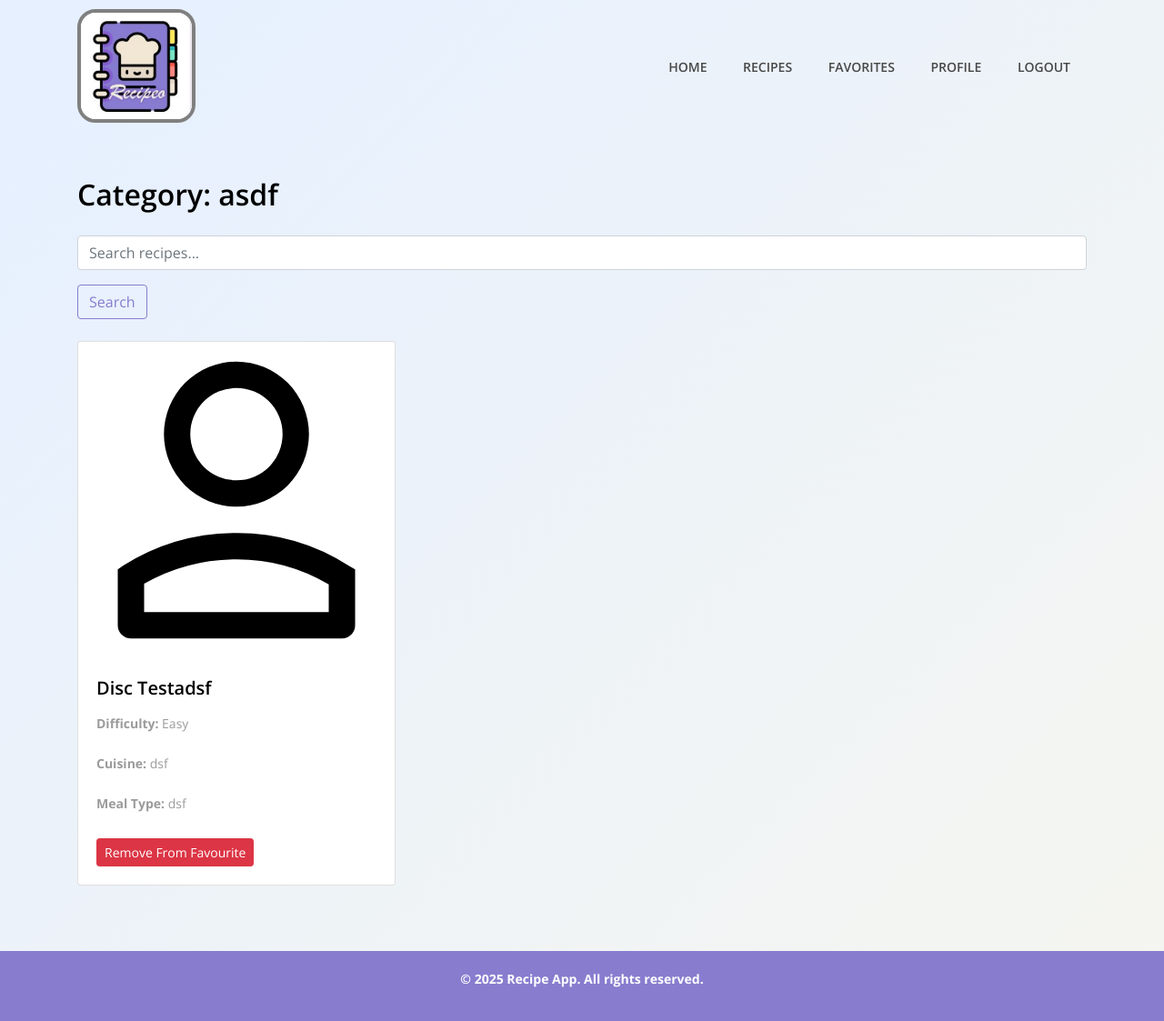
After one commit to engrghulamali/python-flask-app, a Flask app: page /category/1 in a window 1280 px wide. The commit adds this page. Shown: the whole page at 91% size. Run offline with Flask 3, Linux system fonts and the light colour scheme; a user stored in the database is signed in; data comes from the database, SQL or seed files in the repository; both versions use the stored data as it was after the commit; tables that the repository leaves empty hold one stand-in row (values such as "Sample post"); some libraries are stand-ins or nearby versions.

Commit message:
category detail page

```diff
--- a/app.py
+++ b/app.py
@@ -41,14 +41,32 @@ def init_db():
         )
     ''')
 
+    cursor.execute('''
+        CREATE TABLE IF NOT EXISTS favourites (
+            id INTEGER PRIMARY KEY AUTOINCREMENT,
+            user_id INTEGER,
+            recipe_id INTEGER,
+            category_id INTEGER,
+            UNIQUE(user_id, recipe_id),
+            FOREIGN KEY (user_id) REFERENCES users(id),
+            FOREIGN KEY (recipe_id) REFERENCES recipes(id),
+            FOREIGN KEY (category_id) REFERENCES categories(id)
+        )
+    ''')
+
+
     conn.commit()
     conn.close()
+
+@app.context_processor
+def inject_current_page():
+    return dict(current_page=request.endpoint)
 
 
 # Route for Home page (landing page)
 @app.route('/')
 def home():
-    return render_template('index.html')
+    return render_template('index.html', title='Home')
 
 
 # Route for Sign Up page
@@ -68,7 +86,7 @@ def signup():
         conn.close()
         return redirect(url_for('login'))
 
-    return render_template('signup.html')
+    return render_template('signup.html', title='Sign Up')
 
 
 # Route for Login page
@@ -104,9 +122,13 @@ def recipes():
     cursor = conn.cursor()
     cursor.execute("SELECT * FROM recipes WHERE user_id = ?", (session['user_id'],))
     recipes = cursor.fetchall()
+
+    cursor.execute("SELECT * FROM categories ORDER BY name ASC")
+    categories = cursor.fetchall()
+
     conn.close()
     print("Fetched recipes:", recipes)
-    return render_template('recipes.html', recipes=recipes)
+    return render_template('recipes.html', recipes=recipes, categories=categories, title='Recipes')
 
 
 @app.route('/add_recipe', methods=['GET', 'POST'])
@@ -167,14 +189,14 @@ def categories():
     cursor.execute("SELECT * FROM categories ORDER BY name ASC")
     categories = cursor.fetchall()
     conn.close()
-    return render_template('categories.html', categories=categories)
+    return render_template('categories.html', categories=categories, title='Favourites')
 
 @app.route('/profile')
 def profile():
     user = get_user()  # Fetch user details using the function
     if user:
         # If the user exists, pass the data to the template
-        return render_template('profile.html', user=user)
+        return render_template('profile.html', user=user, title='Profile')
     else:
         return redirect(url_for('login'))  # Redirect to login if no user is found
 
@@ -189,6 +211,92 @@ def get_user():
         return user
     return None  # Return None if no user is found
 
+@app.route('/logout')
+def logout():
+    session.clear()
+    return redirect(url_for('home'))
+
+@app.route('/add_favourite', methods=['POST'])
+def add_favourite():
+    if 'user_id' not in session:
+        return redirect(url_for('login'))
+
+    user_id = session['user_id']
+    category_id = request.form.get('category_id')
+    recipe_id = request.form.get('recipe_id')
+
+    conn = sqlite3.connect('users.db')
+    cursor = conn.cursor()
+    try:
+        cursor.execute(
+            "INSERT INTO favourites (user_id, recipe_id, category_id) VALUES (?, ?, ?)",
+            (user_id, recipe_id, category_id)
+        )
+        conn.commit()
+    except sqlite3.IntegrityError:
+        pass  # Already favorited
+    conn.close()
+
+    return redirect(url_for('recipes'))
+
+@app.route('/category/<int:category_id>', methods=['GET'])
+def category_detail(category_id):
+    if 'user_id' not in session:
+        return redirect(url_for('login'))
+
+    search_query = request.args.get('q', '').strip().lower()
+
+    conn = sqlite3.connect('users.db')
+    cursor = conn.cursor()
+
+    cursor.execute("SELECT name FROM categories WHERE id = ?", (category_id,))
+    category = cursor.fetchone()
+
+    if not category:
+        return "Category not found", 404
+
+    if search_query:
+        cursor.execute("""
+            SELECT r.*
+            FROM favourites f
+            JOIN recipes r ON f.recipe_id = r.id
+            WHERE f.category_id = ? AND f.user_id = ? AND LOWER(r.name) LIKE ?
+        """, (category_id, session['user_id'], f'%{search_query}%'))
+    else:
+        cursor.execute("""
+            SELECT r.*
+            FROM favourites f
+            JOIN recipes r ON f.recipe_id = r.id
+            WHERE f.category_id = ? AND f.user_id = ?
+        """, (category_id, session['user_id']))
+
+    recipes = cursor.fetchall()
+    conn.close()
+
+    return render_template('category_detail.html',
+                           category_id=category_id,
+                           category_name=category[0],
+                           recipes=recipes,
+                           search_query=search_query,
+                           title=f"Category: {category[0]}")
+
+
+@app.route('/category/<int:category_id>/remove/<int:recipe_id>', methods=['POST'])
+def remove_recipe_from_category(category_id, recipe_id):
+    if 'user_id' not in session:
+        return redirect(url_for('login'))
+
+    conn = sqlite3.connect('users.db')
+    cursor = conn.cursor()
+
+    cursor.execute("""
+        DELETE FROM favourites
+        WHERE user_id = ? AND category_id = ? AND recipe_id = ?
+    """, (session['user_id'], category_id, recipe_id))
+    conn.commit()
+    conn.close()
+
+    return redirect(url_for('category_detail', category_id=category_id))
 
 # Run the app
 if __name__ == "__main__":
--- a/static/css/custom-style.css
+++ b/static/css/custom-style.css
@@ -1352,6 +1352,18 @@ main {
   border-color: #887CCF; /* Green border on focus */
 }
 
+#categorySearch {
+  font-size: 16px;
+  padding: 10px;
+  border-radius: 30px;
+  border: 1px solid #ccc;
+  transition: border-color 0.3s ease;
+}
+
+#-categorySearch:focus {
+  border-color: #887CCF; /* Green border on focus */
+}
+
 body {
   background: linear-gradient(135deg, #f3f0ff, #e6f0ff, #fef9e7);
   background-size: 300% 300%;
--- a/templates/categories.html
+++ b/templates/categories.html
@@ -13,7 +13,11 @@
 
     <div id="categoryList">
         {% for category in categories %}
-            <div class="category-item">{{ category[1] }}</div>
+            <div class="category-item">
+              <a href="{{ url_for('category_detail', category_id=category[0]) }}">
+                {{ category[1] }}
+              </a>
+            </div>
         {% else %}
             <p>No categories found.</p>
         {% endfor %}
--- /dev/null
+++ b/templates/category_detail.html
@@ -0,0 +1,39 @@
+{% extends 'layout.html' %}
+
+{% block title %}{{ title }}{% endblock %}
+
+{% block content %}
+<div class="container my-5">
+    <h2 class="mb-4">Category: {{ category_name }}</h2>
+
+    <form method="get" action="">
+        <input type="text" name="q" value="{{ search_query }}" class="form-control mb-3" placeholder="Search recipes...">
+        <button type="submit" class="btn btn-outline-primary mb-4">Search</button>
+    </form>
+
+    {% if recipes %}
+        <div class="row">
+            {% for recipe in recipes %}
+                <div class="col-md-4 mb-4">
+                    <div class="card h-100">
+                        {% if recipe[7] %}
+                            <img src="{{ recipe[7] }}" class="card-img-top" alt="Recipe Image">
+                        {% endif %}
+                        <div class="card-body">
+                            <h5 class="card-title">{{ recipe[2] }}</h5>
+                            <p class="card-text"><strong>Difficulty:</strong> {{ recipe[6] }}</p>
+                            <p class="card-text"><strong>Cuisine:</strong> {{ recipe[3] }}</p>
+                            <p class="card-text"><strong>Meal Type:</strong> {{ recipe[4] }}</p>
+                            <form method="POST" action="{{ url_for('remove_recipe_from_category', category_id=category_id, recipe_id=recipe[0]) }}">
+                                <button type="submit" class="btn btn-danger btn-sm mt-2">Remove From Favourite</button>
+                            </form>
+                        </div>
+                    </div>
+                </div>
+            {% endfor %}
+        </div>
+    {% else %}
+        <p>No recipes found in this category.</p>
+    {% endif %}
+</div>
+{% endblock %}
--- a/templates/index.html
+++ b/templates/index.html
@@ -13,7 +13,11 @@
                         <div class="hero-slides-content" data-animation="fadeInUp" data-delay="100ms">
                             <h2>Welcome to the Recipeo App!</h2>
                             <p>xplore tasty recipes and inspire your cooking skills! Whether you want quick meals or special treats, we have something for everyone.</p>
-                            <a href="{{ url_for('login') }}" class="btn delicious-btn">Get Started</a>
+                            {% if 'user_id' in session %}
+                                <a href="{{ url_for('recipes') }}" class="btn delicious-btn">Explore Recipes</a>
+                            {% else %}
+                                <a href="{{ url_for('login') }}" class="btn delicious-btn">Get Started</a>
+                            {% endif %}
                         </div>
                     </div>
                 </div>
--- a/templates/layout.html
+++ b/templates/layout.html
@@ -35,12 +35,16 @@
                                 </div>
                                 <div class="classynav">
                                     <ul>
-                                        <li class="active"><a href="{{ url_for('home') }}">Home</a></li>
-                                        <li><a href="{{ url_for('login') }}">Login</a></li>
-                                        <li><a href="{{ url_for('signup') }}">Signup</a></li>
-                                        <li><a href="{{ url_for('categories') }}">Favourite</a></li>
-                                        <li><a href="receipe-post.html">Logout</a></li>
-                                        <li><a href="{{ url_for('profile') }}">Profile</a></li>
+                                        <li class="{{ 'active' if current_page == 'home' else '' }}"><a href="{{ url_for('home') }}">Home</a></li>
+                                        {% if 'user_id' in session %}
+                                            <li class="{{ 'active' if current_page == 'recipes' else '' }}"><a href="{{ url_for('recipes') }}">Recipes</a></li>
+                                            <li class="{{ 'active' if current_page == 'categories' else '' }}"><a href="{{ url_for('categories') }}">Favorites</a></li>
+                                            <li class="{{ 'active' if current_page == 'profile' else '' }}"><a href="{{ url_for('profile') }}">Profile</a></li>
+                                            <li class="{{ 'active' if current_page == 'logout' else '' }}"><a href="{{ url_for('logout') }}">Logout</a></li>
+                                        {% else %}
+                                            <li class="{{ 'active' if current_page == 'login' else '' }}"><a href="{{ url_for('login') }}">Login</a></li>
+                                            <li class="{{ 'active' if current_page == 'signup' else '' }}"><a href="{{ url_for('signup') }}">Signup</a></li>
+                                        {% endif %}
                                     </ul>
                                 </div>
                             </div>
```
Also changed, not shown: templates/recipes.html (+44 -3 lines), instance/recipes.db (added), instance/users.db (added), static/uploads/user-single.svg (added), users.db.
